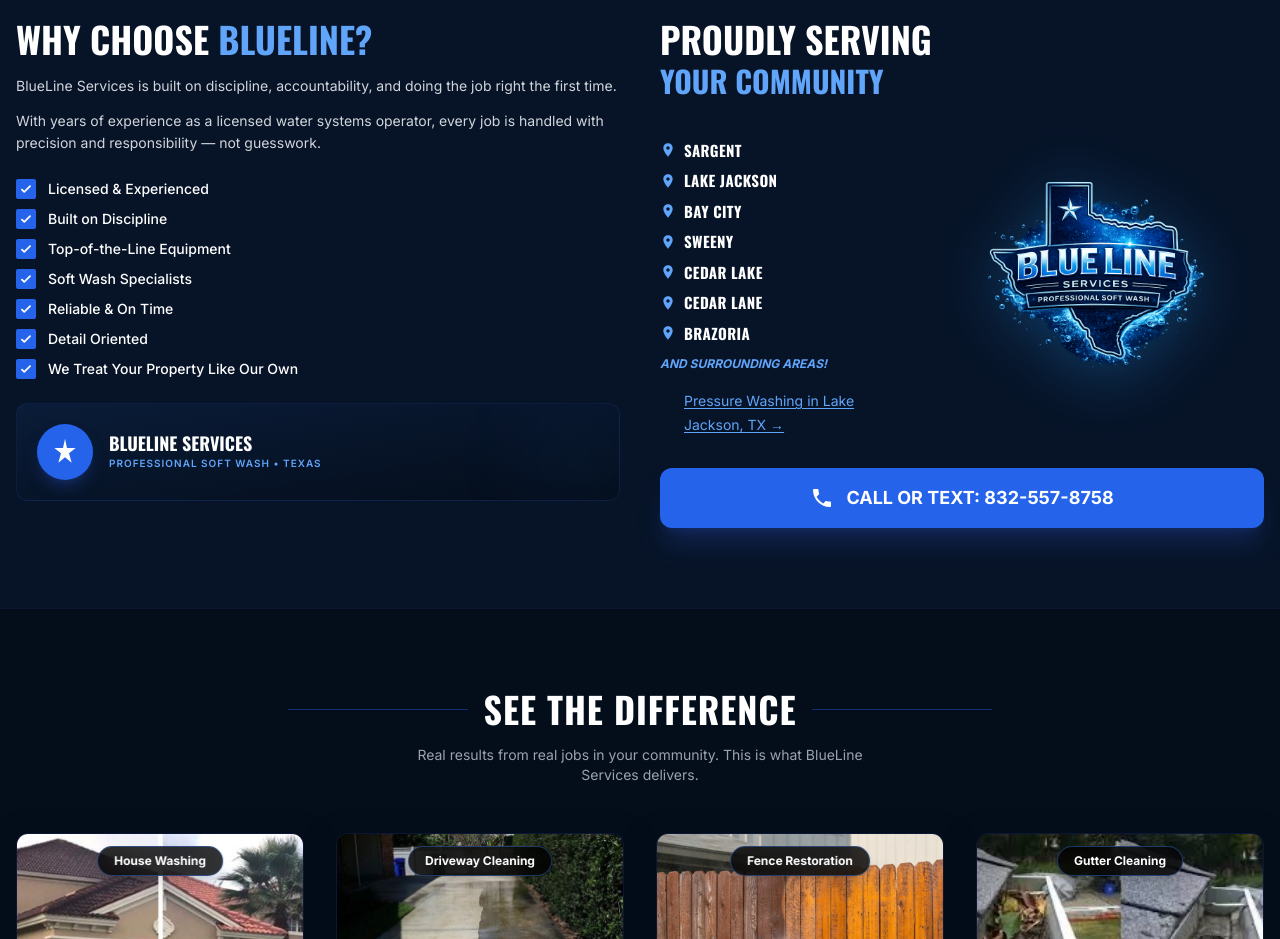
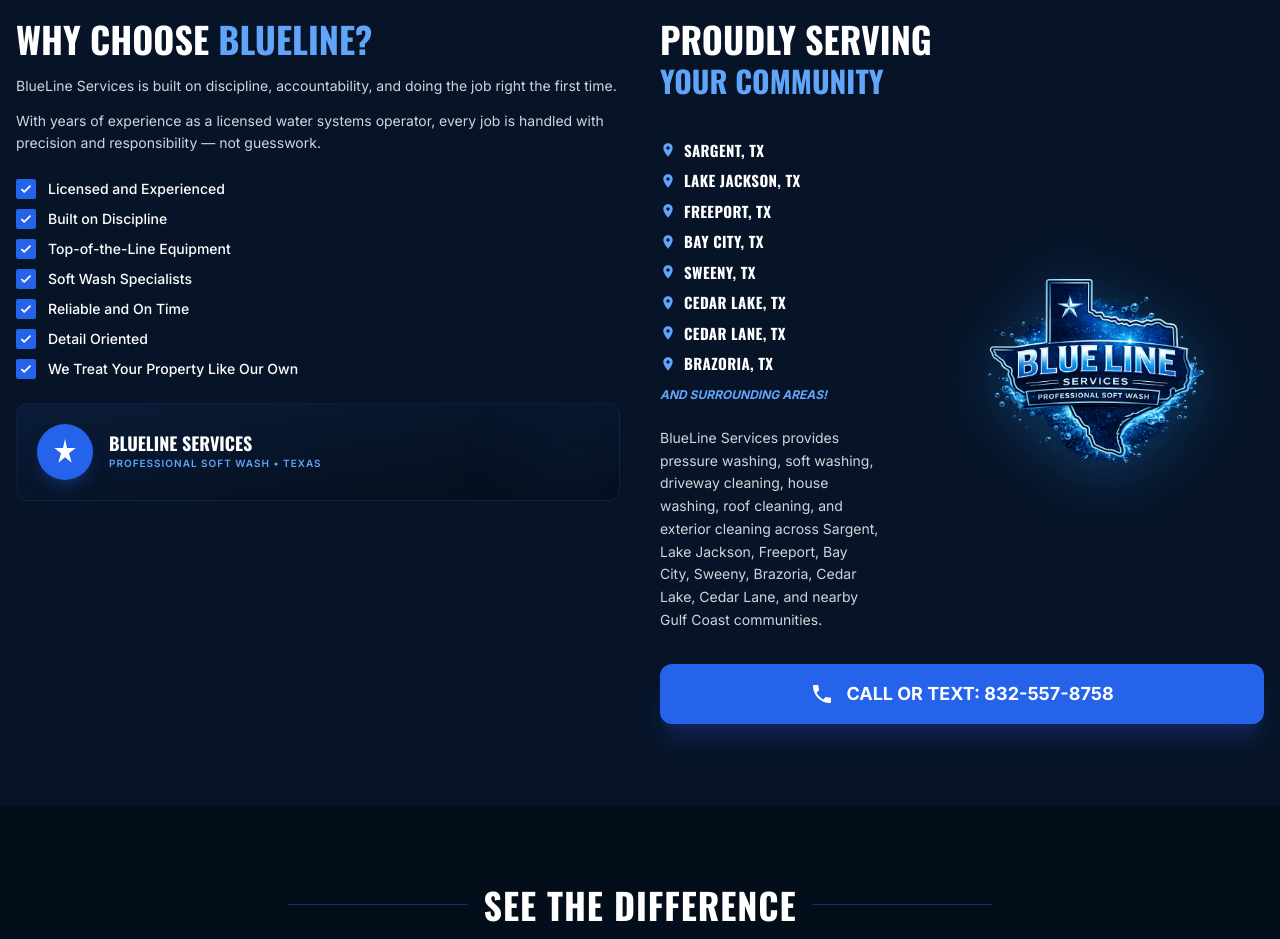
Before and after one commit to JDFerguson1989/blueline-services, a Next.js app: page / in a window 1280 px wide. Shown: the part 2140-3079 px from the top of the page. Built offline with nearby package versions, Linux system fonts and the light colour scheme.

Commit message:
Clean up homepage service area buttons

```diff
--- a/components/About.tsx
+++ b/components/About.tsx
@@ -1,31 +1,37 @@
 import Image from 'next/image';
 
 const CHECKLIST = [
-  'Licensed & Experienced',
+  'Licensed and Experienced',
   'Built on Discipline',
   'Top-of-the-Line Equipment',
   'Soft Wash Specialists',
-  'Reliable & On Time',
+  'Reliable and On Time',
   'Detail Oriented',
   'We Treat Your Property Like Our Own',
 ];
 
 const SERVICE_AREAS = [
-  'SARGENT',
-  'LAKE JACKSON',
-  'BAY CITY',
-  'SWEENY',
-  'CEDAR LAKE',
-  'CEDAR LANE',
-  'BRAZORIA',
+  'SARGENT, TX',
+  'LAKE JACKSON, TX',
+  'FREEPORT, TX',
+  'BAY CITY, TX',
+  'SWEENY, TX',
+  'CEDAR LAKE, TX',
+  'CEDAR LANE, TX',
+  'BRAZORIA, TX',
 ];
+
+const LINKED_PATHS = {
+  'SARGENT, TX': '/pressure-washing-sargent-tx',
+  'LAKE JACKSON, TX': '/pressure-washing-lake-jackson-tx',
+  'FREEPORT, TX': '/pressure-washing-freeport-tx',
+};
 
 export default function About() {
   return (
     <section id="about" className="bg-[#071428] py-20 border-t border-blue-900/20">
       <div className="max-w-7xl mx-auto px-4">
         <div className="grid md:grid-cols-2 gap-10">
-          {/* WHY CHOOSE BLUELINE */}
           <div>
             <h2 className="font-display text-3xl md:text-4xl font-bold uppercase mb-4">
               WHY CHOOSE <span className="text-blue-400">BLUELINE?</span>
@@ -39,7 +45,6 @@
               and responsibility — not guesswork.
             </p>
 
-            {/* Checklist */}
             <ul className="flex flex-col gap-2.5 mb-6">
               {CHECKLIST.map((item) => (
                 <li key={item} className="flex items-center gap-3">
@@ -53,7 +58,6 @@
               ))}
             </ul>
 
-            {/* Texas flag / brand accent */}
             <div className="relative overflow-hidden rounded-xl bg-gradient-to-br from-[#0a1c38] to-[#040d1a] p-5 border border-blue-900/30 flex items-center gap-4">
               <div className="w-14 h-14 bg-blue-600 rounded-full flex items-center justify-center flex-shrink-0 shadow-lg shadow-blue-900/50">
                 <svg viewBox="0 0 48 48" className="w-8 h-8 fill-white">
@@ -64,12 +68,10 @@
                 <div className="font-display text-lg font-bold text-white leading-none mb-1">BLUELINE SERVICES</div>
                 <div className="text-blue-400 text-[10px] tracking-widest uppercase font-semibold">Professional Soft Wash • Texas</div>
               </div>
-              {/* Water splash accent */}
               <div className="absolute -right-4 -bottom-4 w-28 h-28 bg-blue-500/5 rounded-full blur-2xl" />
             </div>
           </div>
 
-          {/* PROUDLY SERVING */}
           <div id="areas" className="flex flex-col justify-center">
             <h2 className="font-display text-3xl md:text-4xl font-bold uppercase mb-1">
               PROUDLY SERVING
@@ -78,29 +80,30 @@
               YOUR COMMUNITY
             </h3>
 
-            {/* Service Areas and Map */}
             <div className="grid grid-cols-1 lg:grid-cols-[minmax(220px,auto)_minmax(360px,520px)] gap-8 items-center mb-8 mt-4">
-              {/* Service area list */}
               <div>
                 <ul className="flex flex-col gap-2 min-w-[220px] whitespace-nowrap">
                   {SERVICE_AREAS.map((area) => (
-                    <li key={area} className="flex items-center gap-2">
-                      <svg className="w-4 h-4 text-blue-400 flex-shrink-0" fill="currentColor" viewBox="0 0 24 24">
+                    <li key={area} className="flex items-center gap-2 group hover:translate-x-1 transition-all duration-200">
+                      <svg className="w-4 h-4 text-blue-400 flex-shrink-0 group-hover:scale-110 transition-transform duration-200" fill="currentColor" viewBox="0 0 24 24">
                         <path d="M12 2C8.13 2 5 5.13 5 9c0 5.25 7 13 7 13s7-7.75 7-13c0-3.87-3.13-7-7-7zm0 9.5c-1.38 0-2.5-1.12-2.5-2.5s1.12-2.5 2.5-2.5 2.5 1.12 2.5 2.5-1.12 2.5-2.5 2.5z" />
                       </svg>
-                      <span className="font-display font-bold text-white text-[15px] tracking-wide">{area}</span>
+                      {LINKED_PATHS[area as keyof typeof LINKED_PATHS] ? (
+                        <a href={LINKED_PATHS[area as keyof typeof LINKED_PATHS]} className="font-display font-bold text-white text-[15px] tracking-wide hover:text-blue-400 hover:underline transition-all duration-200">
+                          {area}
+                        </a>
+                      ) : (
+                        <span className="font-display font-bold text-white text-[15px] tracking-wide">{area}</span>
+                      )}
                     </li>
                   ))}
                   <li className="text-blue-400 font-bold text-xs italic mt-1">AND SURROUNDING AREAS!</li>
                 </ul>
-                <div className="mt-4 pl-6">
-                  <a href="/pressure-washing-lake-jackson-tx" className="text-sm text-blue-400 hover:text-white transition-colors underline underline-offset-2">
-                    Pressure Washing in Lake Jackson, TX &rarr;
-                  </a>
-                </div>
+                <p className="text-gray-300 text-sm mt-6 leading-relaxed max-w-prose">
+                  BlueLine Services provides pressure washing, soft washing, driveway cleaning, house washing, roof cleaning, and exterior cleaning across Sargent, Lake Jackson, Freeport, Bay City, Sweeny, Brazoria, Cedar Lake, Cedar Lane, and nearby Gulf Coast communities.
+                </p>
               </div>
 
-              {/* Texas map Image */}
               <div className="w-full flex justify-center lg:justify-end mt-4 lg:mt-0">
                 <Image
                   src="/images/texas-service-map.png"
@@ -112,12 +115,10 @@
               </div>
             </div>
 
-            {/* CTA inside about */}
             <a
               href="tel:8325578758"
               id="about-call-btn"
-              className="flex items-center justify-center gap-3 bg-blue-600 hover:bg-blue-500 text-white font-bold py-4 px-6 rounded-xl transition-all duration-200 hover:scale-105 shadow-xl shadow-blue-900/40 text-lg w-full"
-            >
+              className="flex items-center justify-center gap-3 bg-blue-600 hover:bg-blue-500 text-white font-bold py-4 px-6 rounded-xl transition-all duration-200 hover:scale-105 shadow-xl shadow-blue-900/40 text-lg w-full">
               <svg className="w-6 h-6" fill="currentColor" viewBox="0 0 24 24">
                 <path d="M6.62 10.79c1.44 2.83 3.76 5.14 6.59 6.59l2.2-2.2c.27-.27.67-.36 1.02-.24 1.12.37 2.33.57 3.57.57.55 0 1 .45 1 1V20c0 .55-.45 1-1 1-9.39 0-17-7.61-17-17 0-.55.45-1 1-1h3.5c.55 0 1 .45 1 1 0 1.25.2 2.45.57 3.57.11.35.03.74-.25 1.02l-2.2 2.2z" />
               </svg>
```
